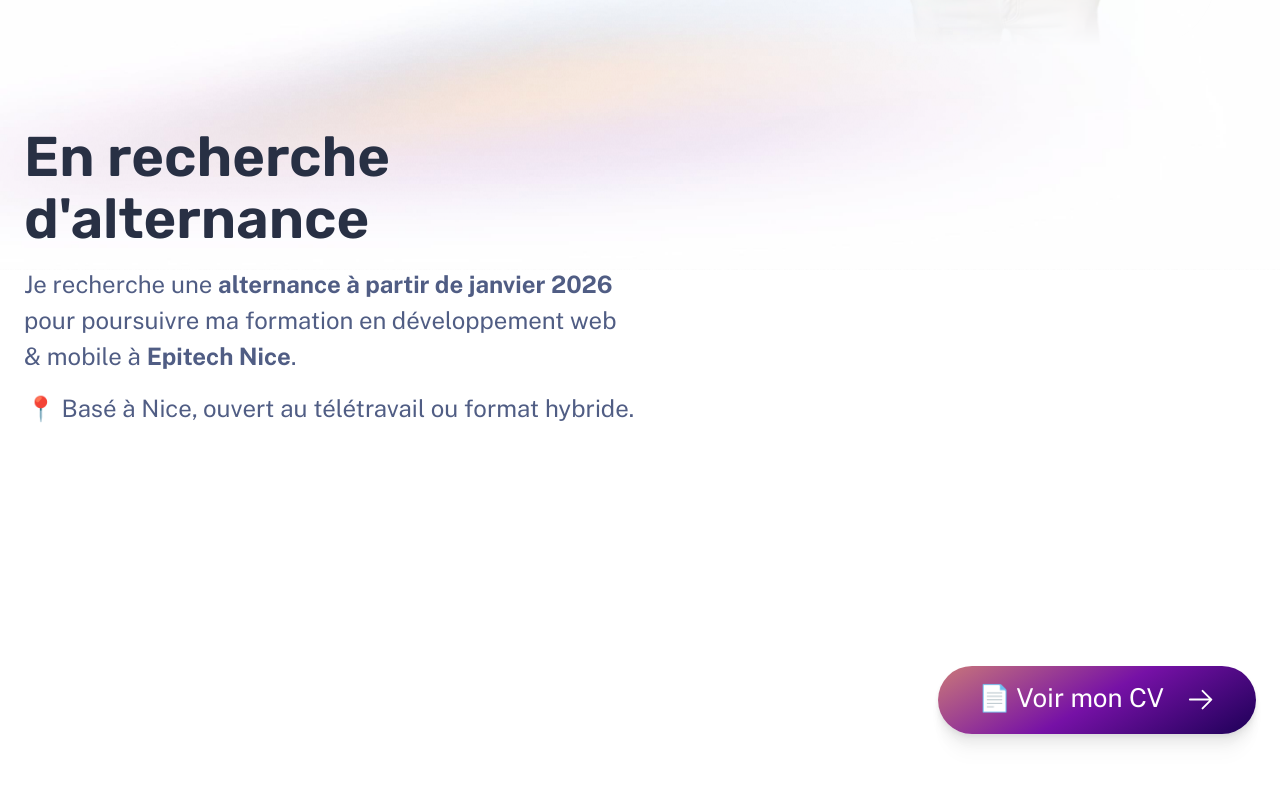
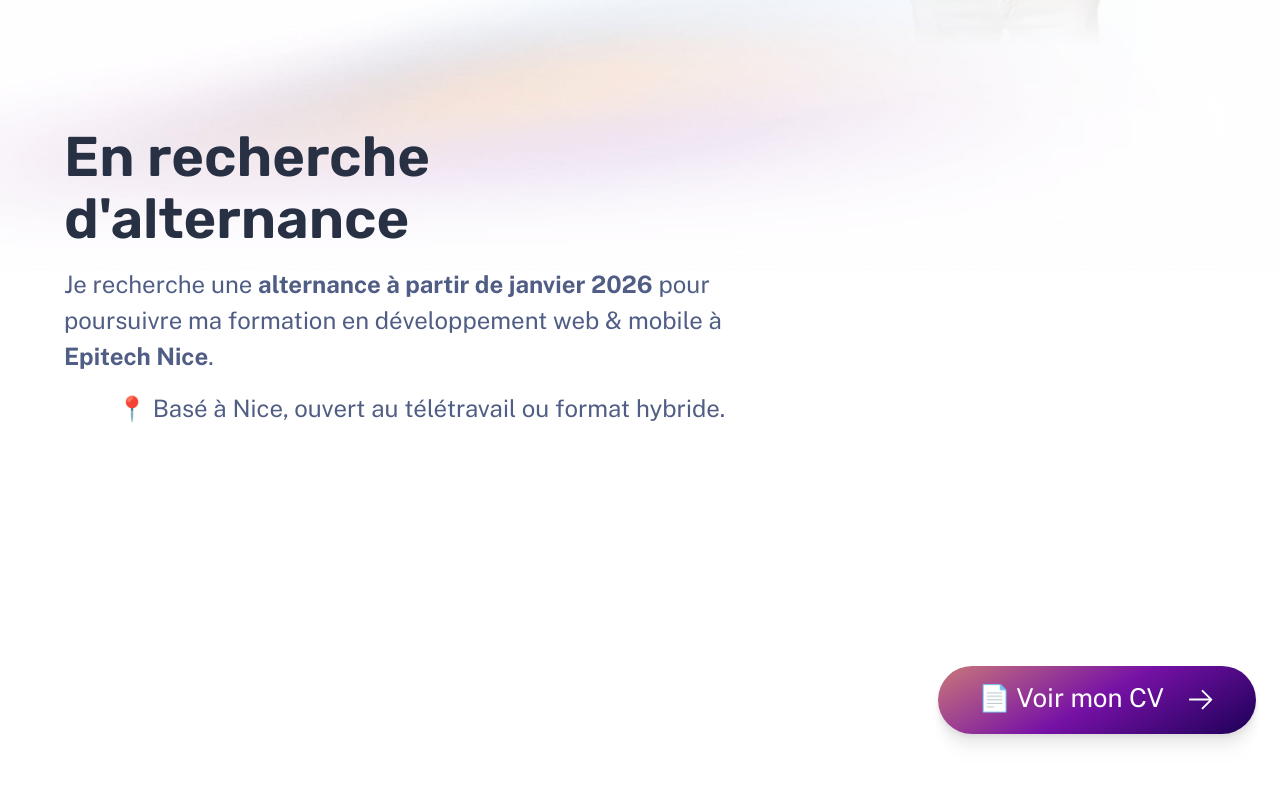
Before and after one commit to vincent-devFullStack/portfolio, an Astro site: page / in a window 1280 px wide. Shown: the part 720-1520 px from the top of the page. Built offline with nearby package versions, Linux system fonts and the light colour scheme; Astro itself is replaced by a stand-in of ours.

Commit message:
recherche alternance

```diff
--- a/src/pages/index.astro
+++ b/src/pages/index.astro
@@ -235,15 +235,6 @@
 		--hero-bg: var(--bg-image-subtle-1);
 	}
 
-	.section-header {
-		align-items: flex-start;
-  		text-align: left;
-		max-width: 50ch;
-		font-size: var(--text-md);
-		color: var(--gray-300);
-
-	}
-
 	.section-header h3 {
 		font-size: var(--text-2xl);
 	}
@@ -263,6 +254,16 @@
 			grid-area: header;
 			font-size: var(--text-lg);
 		}
+
+		.section-header {
+		align-items: flex-start;
+  		text-align: left;
+		margin-left: 40px;
+		max-width: 250ch;
+		font-size: var(--text-md);
+		color: var(--gray-300);
+
+	}
 
 		.section-header h3 {
 			font-size: var(--text-4xl);
```
